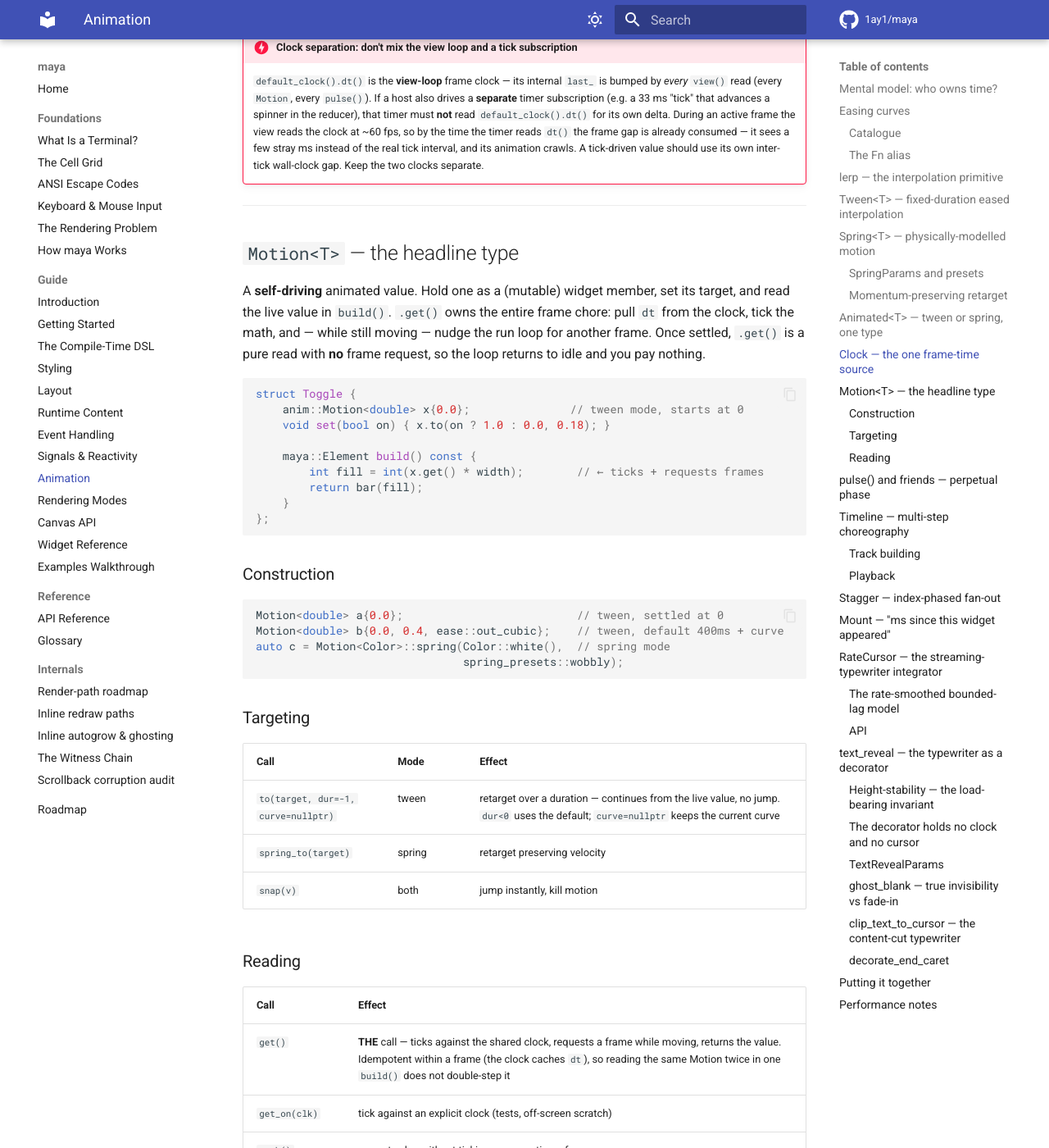
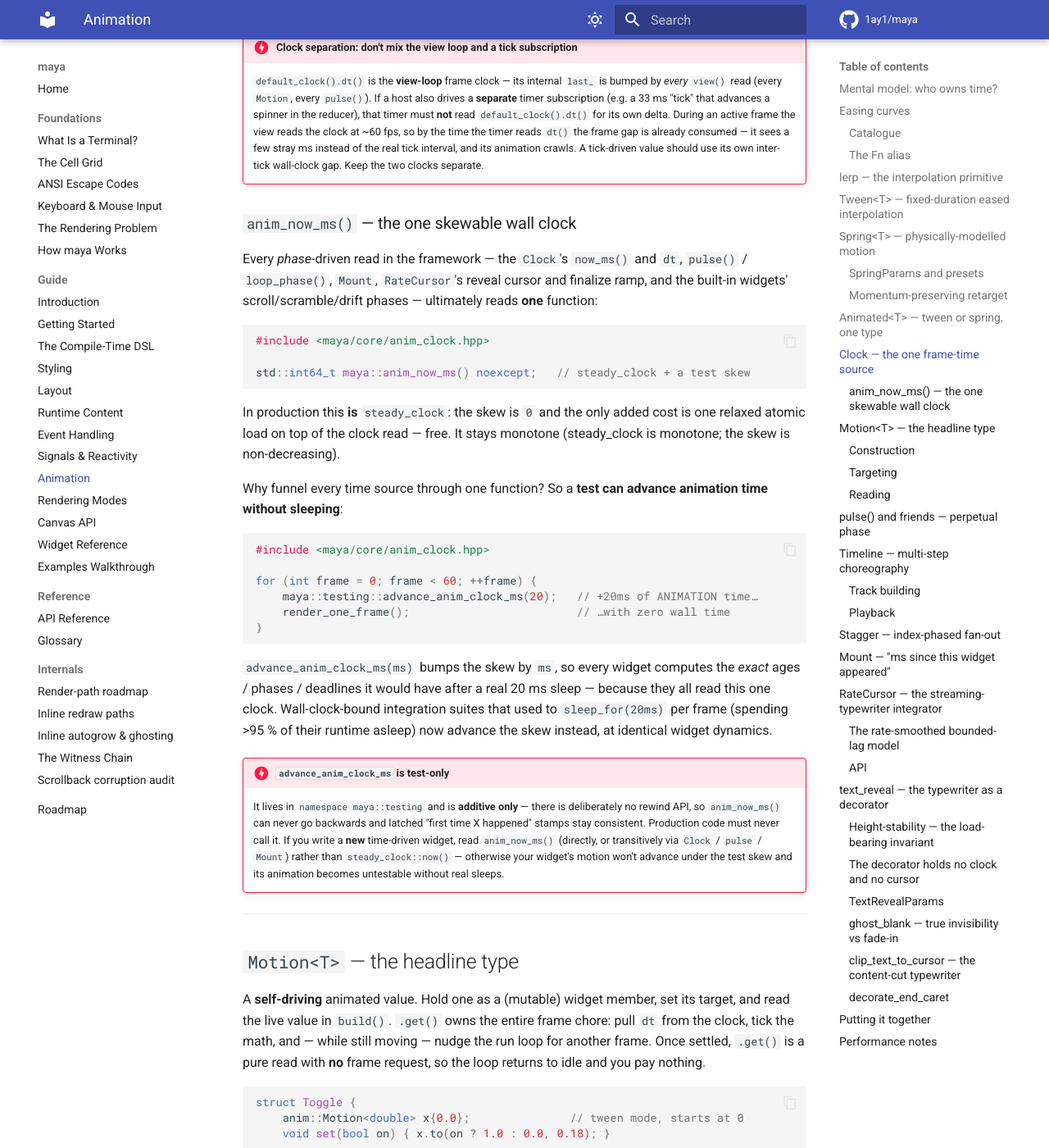
Before and after one commit to 1ay1/maya, an MkDocs documentation site: the page built from docs/14-animation.md, in a window 1280 px wide and 1400 px high, scrolled down 5542 px. Shown: the whole window at 82% size. Built offline with MkDocs 1.6.1 and Material for MkDocs 9.7.7, drawn with Linux system fonts in a browser that asks for light colours; comment, search, counter and statistics services are not loaded.

Commit message:
docs: cover anim_now_ms skewable clock + OSC 5522 image paste over SSH
- 14-animation.md: new anim_now_ms()/testing::advance_anim_clock_ms()
  subsection under Clock (commit 402b110) — the single skewable time
  source all phase reads funnel through, with a test-only note.
- 06-events.md: new 'Clipboard reads and image paste over SSH'
  subsection (commit 962b10f) — OSC 52 vs kitty OSC 5522, why it enables
  screenshot paste over SSH, unchanged PasteEvent shape.
- 11-api-reference.md: add missing query_clipboard()/write_clipboard()
  prose, cross-linked to the events page.

````diff
--- a/docs/14-animation.md
+++ b/docs/14-animation.md
@@ -249,6 +249,51 @@ its own consistent timeline). You rarely touch it directly — `Motion`,
     `dt()` the frame gap is already consumed — it sees a few stray ms instead
     of the real tick interval, and its animation crawls. A tick-driven value
     should use its own inter-tick wall-clock gap. Keep the two clocks separate.
+
+### `anim_now_ms()` — the one skewable wall clock
+
+Every *phase*-driven read in the framework — the `Clock`'s `now_ms()` and
+`dt`, `pulse()` / `loop_phase()`, `Mount`, `RateCursor`'s reveal cursor and
+finalize ramp, and the built-in widgets' scroll/scramble/drift phases —
+ultimately reads **one** function:
+
+```cpp
+#include <maya/core/anim_clock.hpp>
+
+std::int64_t maya::anim_now_ms() noexcept;   // steady_clock + a test skew
+```
+
+In production this **is** `steady_clock`: the skew is `0` and the only added
+cost is one relaxed atomic load on top of the clock read — free. It stays
+monotone (steady_clock is monotone; the skew is non-decreasing).
+
+Why funnel every time source through one function? So a **test can advance
+animation time without sleeping**:
+
+```cpp
+#include <maya/core/anim_clock.hpp>
+
+for (int frame = 0; frame < 60; ++frame) {
+    maya::testing::advance_anim_clock_ms(20);   // +20ms of ANIMATION time…
+    render_one_frame();                         // …with zero wall time
+}
+```
+
+`advance_anim_clock_ms(ms)` bumps the skew by `ms`, so every widget computes
+the *exact* ages / phases / deadlines it would have after a real 20 ms sleep —
+because they all read this one clock. Wall-clock-bound integration suites that
+used to `sleep_for(20ms)` per frame (spending >95 % of their runtime asleep)
+now advance the skew instead, at identical widget dynamics.
+
+!!! danger "`advance_anim_clock_ms` is test-only"
+    It lives in `namespace maya::testing` and is **additive only** — there is
+    deliberately no rewind API, so `anim_now_ms()` can never go backwards and
+    latched "first time X happened" stamps stay consistent. Production code
+    must never call it. If you write a **new** time-driven widget, read
+    `anim_now_ms()` (directly, or transitively via `Clock` / `pulse` /
+    `Mount`) rather than `steady_clock::now()` — otherwise your widget's
+    motion won't advance under the test skew and its animation becomes
+    untestable without real sleeps.
 
 ---
 
````
Also changed, not shown: docs/06-events.md (+30 -0 lines), docs/11-api-reference.md (+20 -0 lines).
